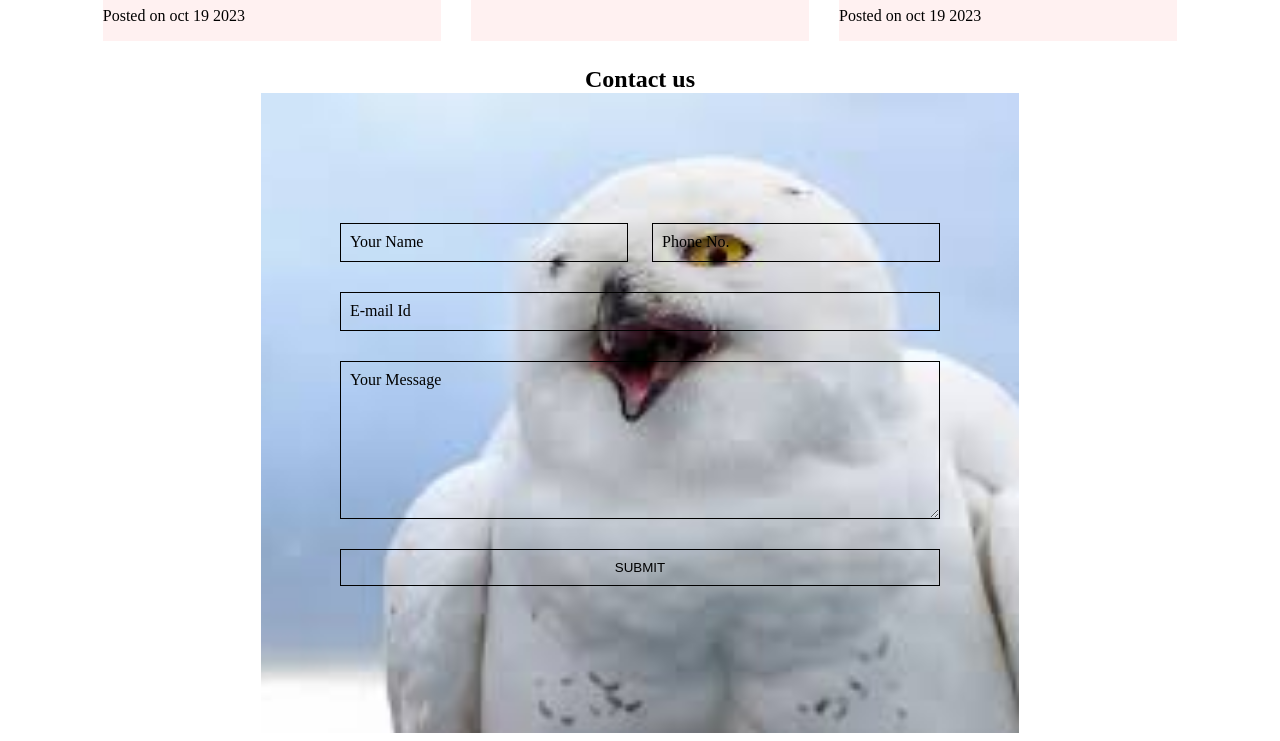
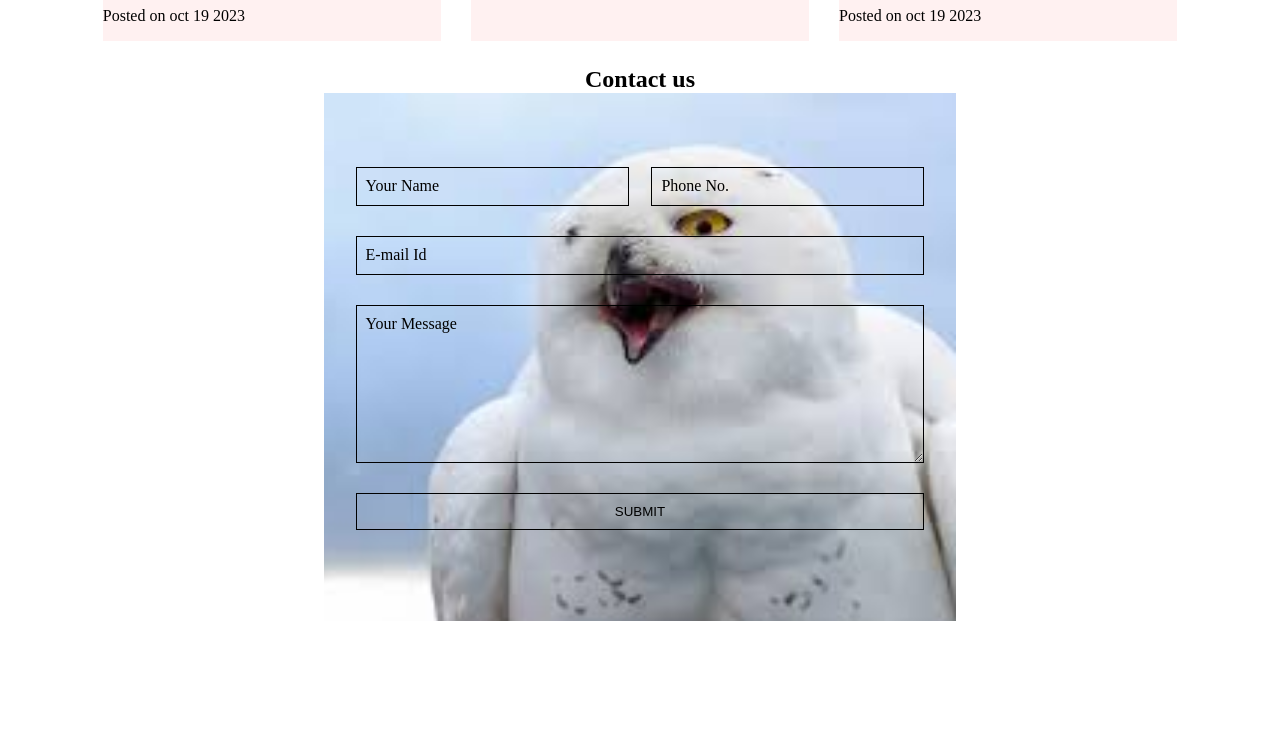
Before and after one commit to AarnoLempinen/Multipage, a plain HTML site: page index.html in a window 1280 px wide. Shown: the part 2538-3279 px from the top of the page. After the commit the page ends 3167 px from the top, so only its background shows below. Drawn offline with Linux system fonts and the light colour scheme.

Commit message:
updating

```diff
--- a/css/style.css
+++ b/css/style.css
@@ -108,8 +108,8 @@ h2{
 
 .hero{
 
-  width: 60%;
-  height: 80vh;
+  width: 50%;
+  height: 66vh;
   background-image: url("../assets/pictures/pöllö.png");
   background-position: center;
   background-size: cover;
```
